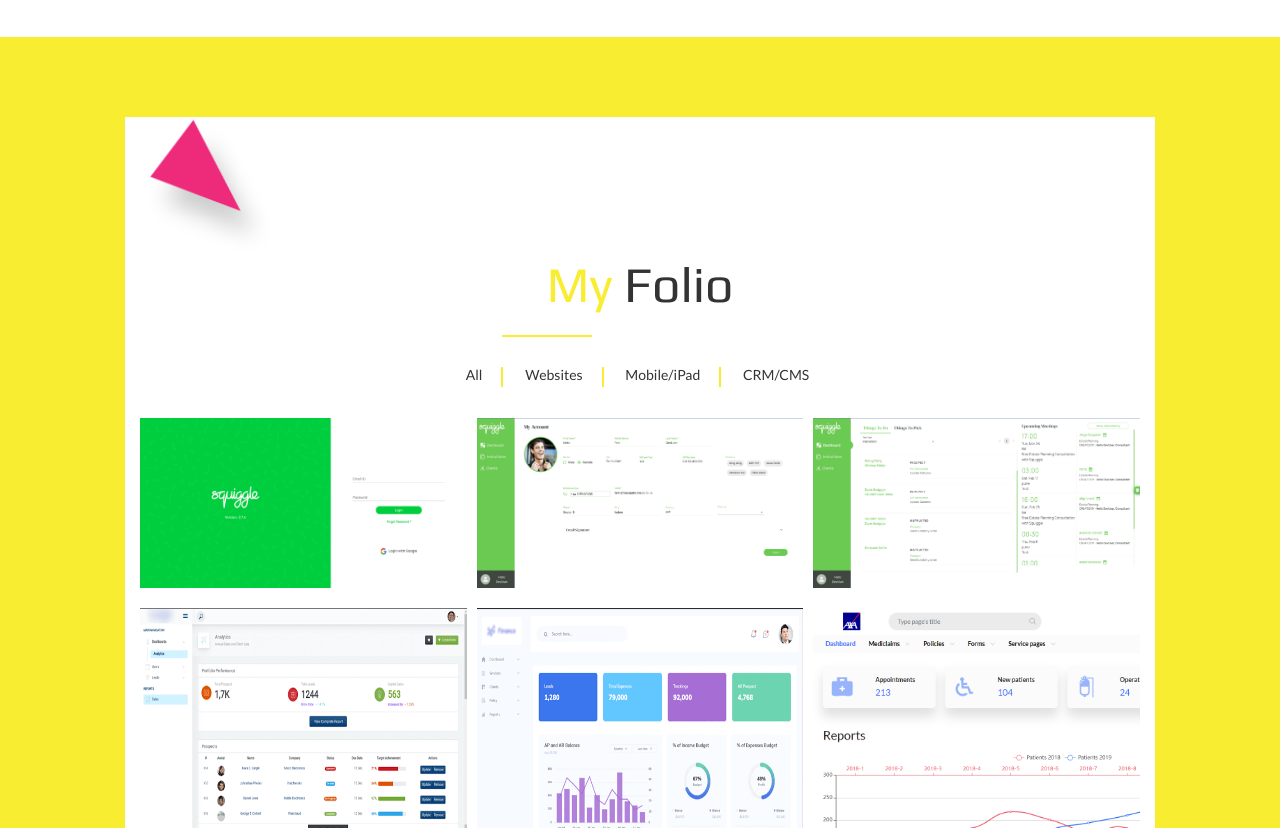
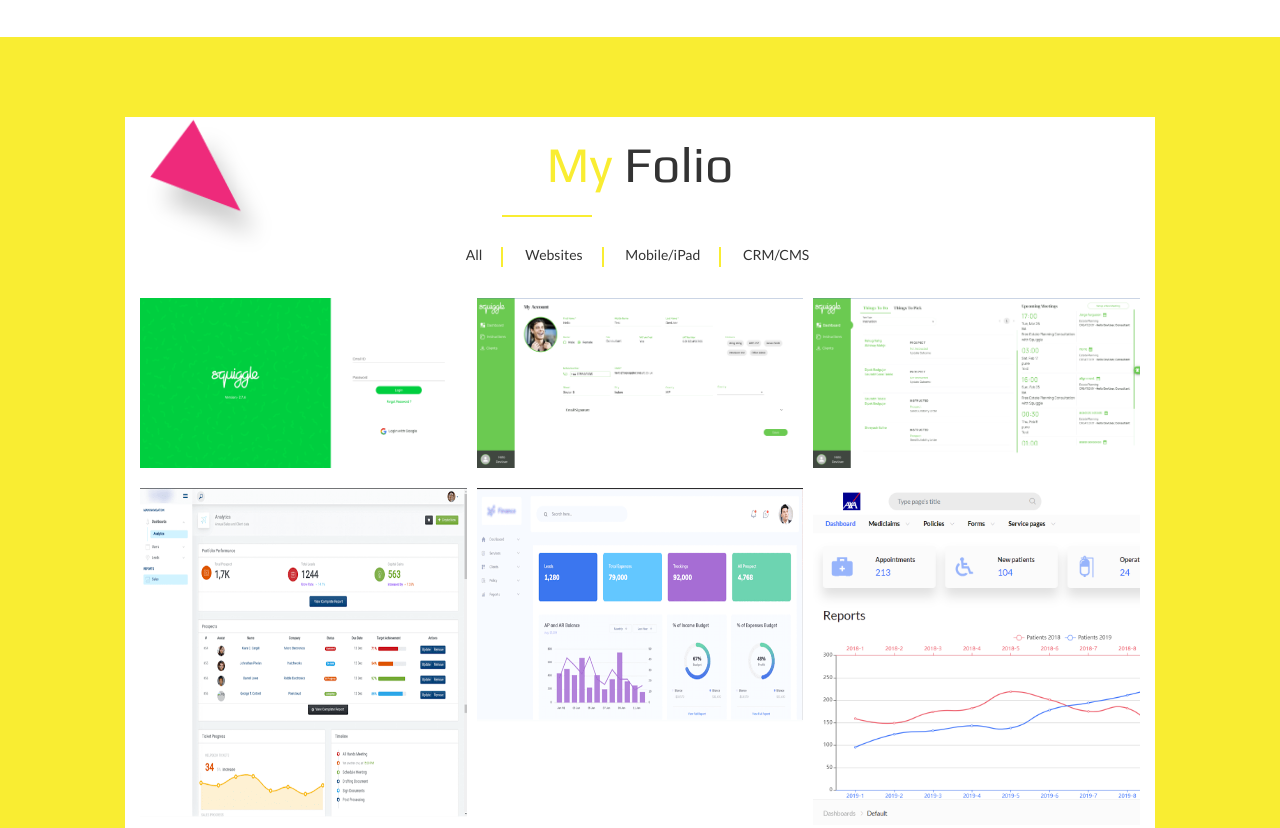
Before and after one commit to CraftsmanTech11/portfolio, a plain HTML site: page index.html in a window 1280 px wide. Shown: the part 2803-3631 px from the top of the page. Drawn offline with Linux system fonts and the light colour scheme; a web font is replaced by a local one.

Commit message:
Update index.html

```diff
--- a/index.html
+++ b/index.html
@@ -263,7 +263,7 @@
         <li data-parallax='{"y": -500}'><img src="media/designer/testimonail-4.png" alt="" /></li>
       </ul><!--Parallax End-->
 
-      <div class="container wrapper white-bg">
+      <div class="container white-bg">
         <div class="headline">
           <h2><span class="yellow">My</span> Folio</h2>
         </div>
```
